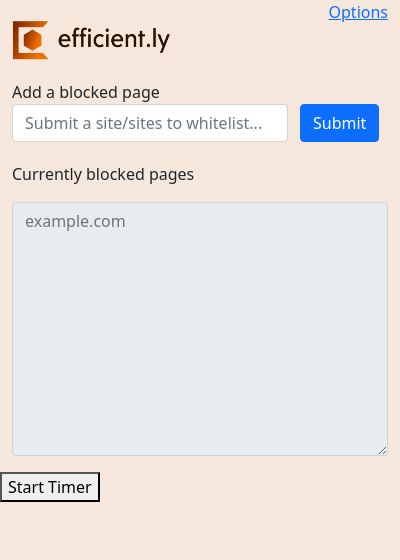
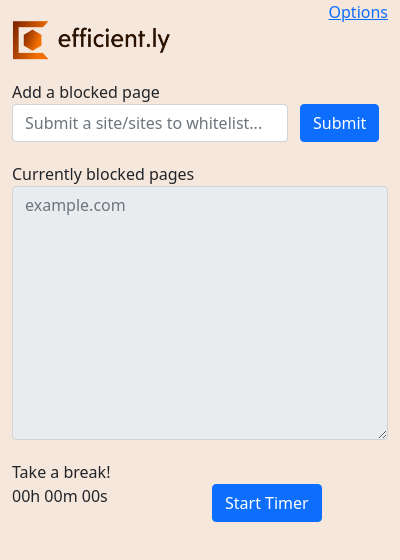
Before and after one commit to lukedawe/Efficient.ly, a browser extension: page popup.html in a window 400 px wide. Drawn offline with nearby package versions, Linux system fonts and the light colour scheme.

Commit message:
popup updates

```diff
--- a/popup.html
+++ b/popup.html
@@ -38,10 +38,25 @@
           <p style="margin-bottom: 0px;">Currently blocked pages</p>
         </div>
       </div>
-            <p id="demo"></p>
+
+      <div class="row" style="margin-bottom: 20px;">
+        <div class="col">
+          <textarea class="form-control" placeholder="example.com" id="textarea" rows="10" readonly></textarea>
+        </div>
+      </div>
+
       <div class="row">
         <div class="col">
-          <textarea class="form-control" placeholder="example.com" id="textarea" rows="10" readonly></textarea>
+          <p style="margin-bottom: 0px;">Take a break!</p>
+        </div>
+      </div>
+
+      <div class="row" style="margin-bottom: 20px;">
+        <div class="col">
+          <p id="demo">00h 00m 00s</p>
+        </div>
+        <div class="col" style="padding: 0px;">
+          <button type="button" class="btn btn-primary" id="countdownTimeStart">Start Timer</button>
         </div>
       </div>
     </div>
@@ -51,7 +66,7 @@
     <!--
     <button id="changeColor"></button>
     -->
-      <button id="countdownTimeStart">Start Timer</button>
+
 
     <script src="popup.js"></script>
   </body>
```
